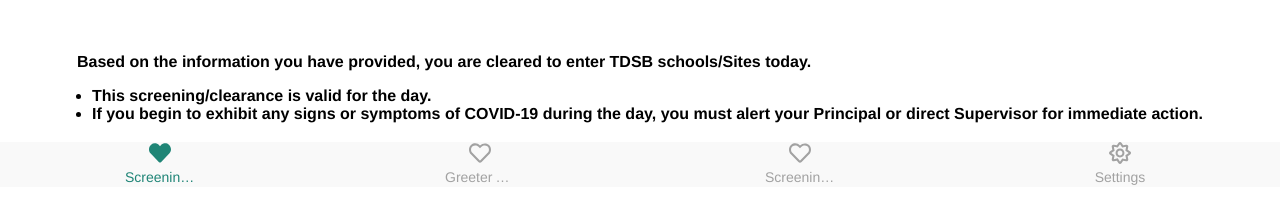
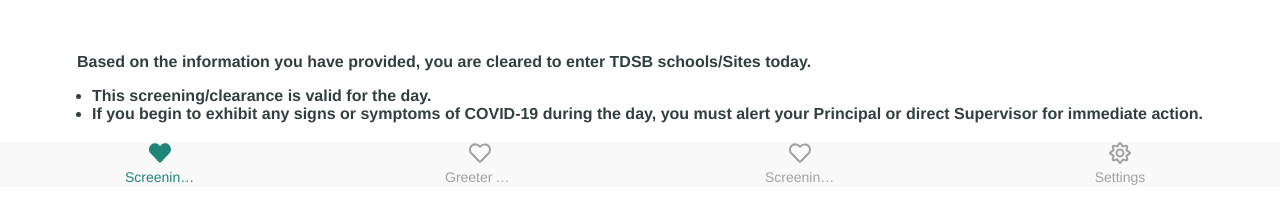
Before and after one commit to 360ied/autoqrlmao, a plain HTML site: page index.html in a window 1280 px wide. Both pictures are taken after typing "Sample", "Sample" into the empty fields and a click on the button "Generate". Shown: the part 613-816 px from the top of the page. Drawn offline with Linux system fonts and the light colour scheme.

Commit message:
make screen more consistent with app

```diff
--- a/index.html
+++ b/index.html
@@ -93,7 +93,7 @@
         <br /><br />
         <button>Generate</button>
       </form>
-      <p>App is on build 18</p>
+      <p>App is on build 19</p>
     </div>
   </body>
 </html>
--- a/style.css
+++ b/style.css
@@ -6,7 +6,7 @@ body {
   text-align: center;
   min-height: 100vh;
 
-  font: 100% Helvetica, sans-serif;
+  font: 100% "SourceSansPro", Helvetica, Arial, sans-serif;
 }
 
 #check-circle-img {
@@ -130,6 +130,7 @@ body {
 #footer-div {
   text-align: left;
   font-weight: bold;
+  color: #333f3f;
 }
 
 #footer-div > ul {
```
